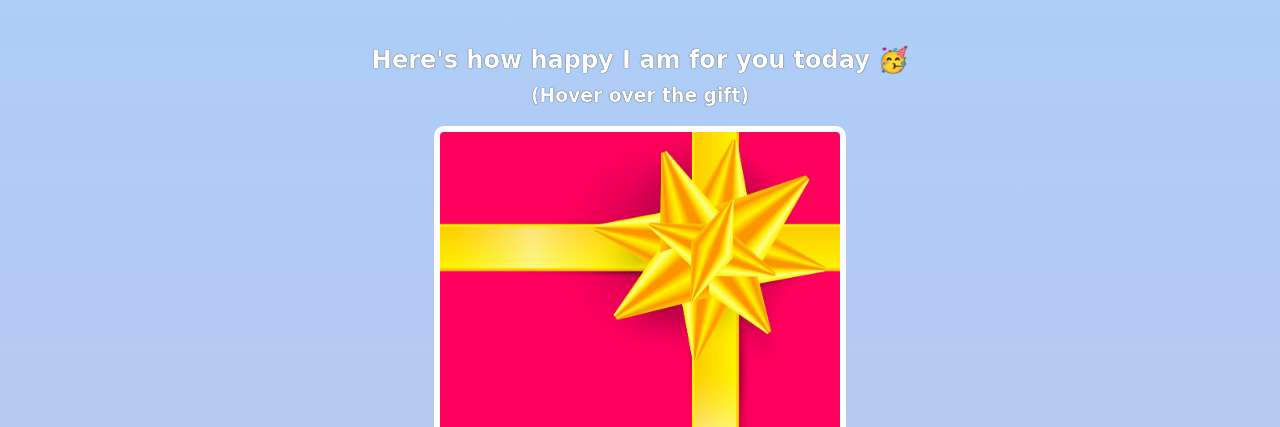
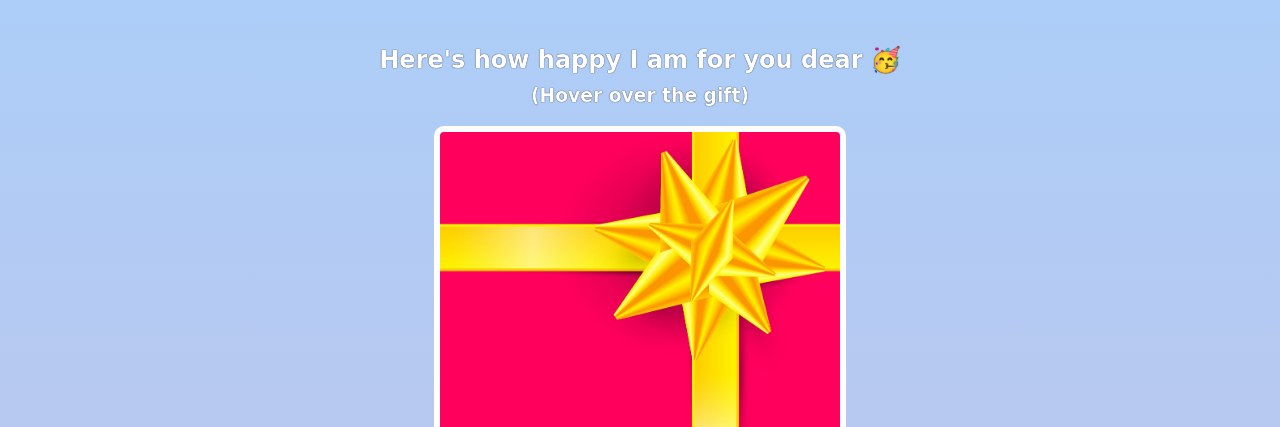
Before and after one commit to Izzysonne/Birthday-gift-site, a website built with Vite: page index.html in a window 1280 px wide. Shown: the part 373-800 px from the top of the page. Built offline with nearby package versions, Linux system fonts and the light colour scheme; a web font is replaced by a local one.

Commit message:
change today to deaar

```diff
--- a/index.html
+++ b/index.html
@@ -14,7 +14,7 @@
         </div>
 
         <div class="gift-section">
-            <h2 class="gift-title">Here's how happy I am for you today 🥳</h2>
+            <h2 class="gift-title">Here's how happy I am for you dear 🥳</h2>
             <h3 class="gift-hint">(Hover over the gift)</h3>
             <div class="gift-img" id="gift-img-happy"></div>
         </div>
```
